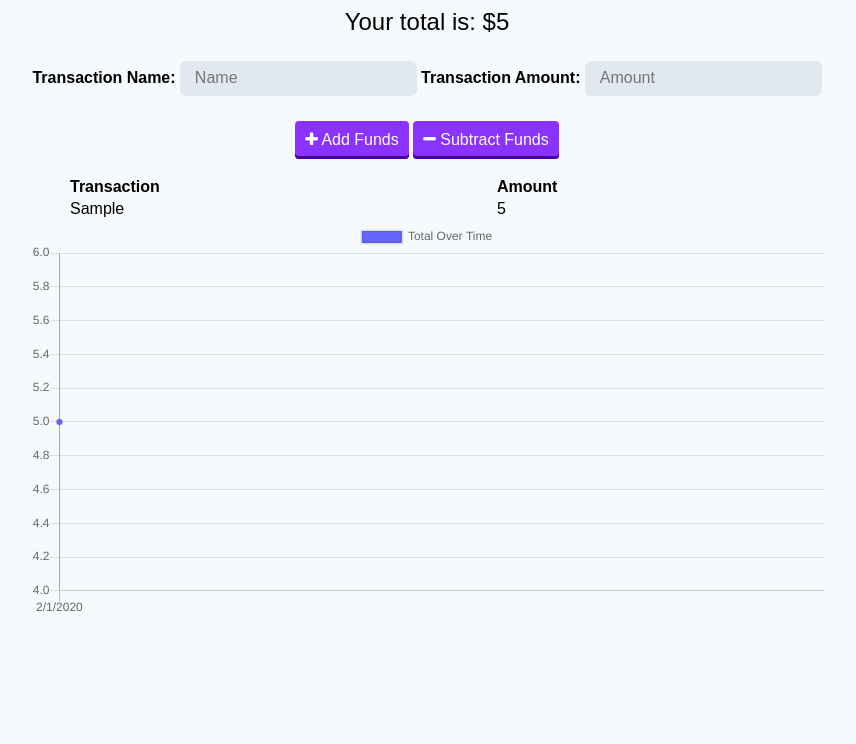
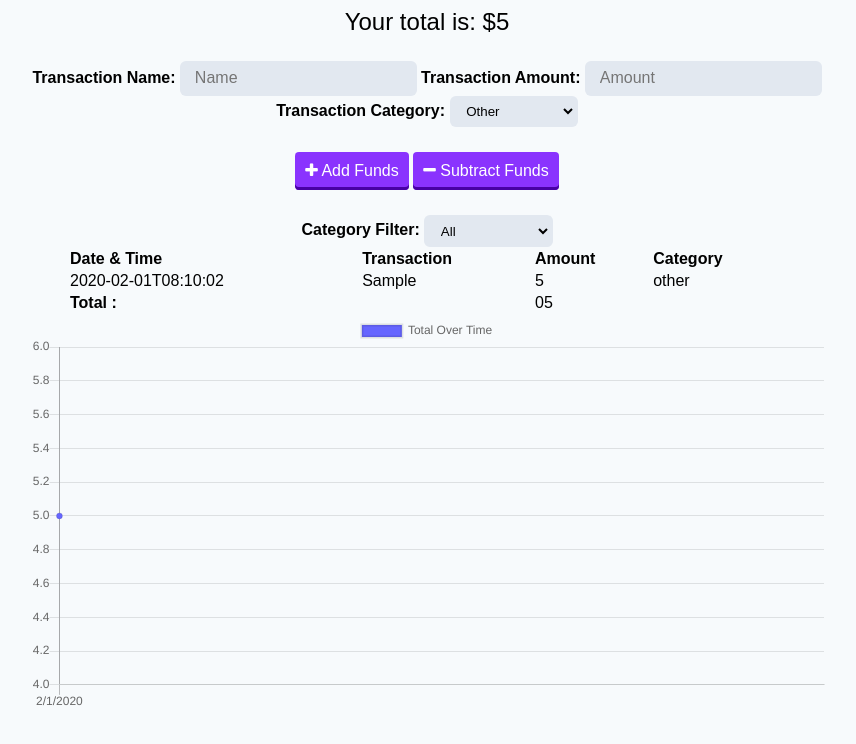
Before and after one commit to Normanlei/Budget-Tracker, a website built with webpack: page public/index.html in a window 1280 px wide. Both pictures are taken after typing "Sample", "5" into the empty fields and a click on the button "Add Funds". Shown: the whole page, without its empty margins (213-1069 px from the left). Built offline with nearby package versions, Linux system fonts and the light colour scheme; files whose address does not match are found by name.

Commit message:
add extra feature

```diff
--- a/models/transaction.js
+++ b/models/transaction.js
@@ -15,6 +15,10 @@ const transactionSchema = new Schema({
   date: {
     type: Date,
     default: Date.now
+  },
+  category: {
+    type: String,
+    required: true
   }
 });
 
--- a/public/index.html
+++ b/public/index.html
@@ -26,6 +26,14 @@
       <label for="t-amount">Transaction Amount:</label>
       <input type="number" min="0" id="t-amount" placeholder="Amount" />
 
+      <label for="t-category">Transaction Category:</label>
+      <select id="t-category">
+        <option value="other" selected>Other</option>
+        <option value="entertainment">Entertainment</option>
+        <option value="household">Household</option>
+        <option value="organization">Organization</option>
+      </select>
+
       <div class="transaction-buttons">
         <button id="add-btn"><i class="fa fa-plus"></i> Add Funds</button>
         <button id="sub-btn">
@@ -33,15 +41,33 @@
         </button>
       </div>
       <p role="alert" class="error"></p>
+      <div class="view-options">
+        <label for="f-category">Category Filter:</label>
+        <select id="f-category">
+          <option value="all" selected>All</option>
+          <option value="other">Other</option>
+          <option value="entertainment">Entertainment</option>
+          <option value="household">Household</option>
+          <option value="organization">Organization</option>
+        </select>
+      </div>
     </form>
 
     <div class="transactions">
       <table>
         <thead>
+          <th>Date & Time</th>
           <th>Transaction</th>
           <th>Amount</th>
+          <th>Category</th>
         </thead>
         <tbody id="tbody"></tbody>
+        <tfoot>
+          <tr>
+            <th colspan="2">Total :</th>
+            <td id="tfoottotal">0</td>
+          </tr>
+        </tfoot>
       </table>
     </div>
 
--- a/public/index.js
+++ b/public/index.js
@@ -1,6 +1,16 @@
 let transactions = [];
 let myChart;
-import {saveRecord} from "./db";
+import { saveRecord } from "./db";
+
+const categoryFilterEl = document.getElementById("f-category");
+categoryFilterEl[0].selectedIndex = 0;
+
+categoryFilterEl.addEventListener("change", function (event) {
+  event.preventDefault();
+  let currCategory = this.value;
+  populateTable(currCategory);
+  populateChart(currCategory);
+});
 
 fetch("/api/transaction")
   .then(response => response.json())
@@ -8,8 +18,8 @@ fetch("/api/transaction")
     // save db data on global variable
     transactions = data;
     populateTotal();
-    populateTable();
-    populateChart();
+    populateTable("all");
+    populateChart("all");
   });
 
 function populateTotal() {
@@ -22,26 +32,56 @@ function populateTotal() {
   totalEl.textContent = total;
 }
 
-function populateTable() {
+function populateTable(category) {
   const tbody = document.querySelector("#tbody");
+  const total = document.querySelector("#tfoottotal");
   tbody.innerHTML = "";
-
+  total.innerHTML = "";
+  let sum = 0;
+  if (category === "all") {
     transactions.forEach(transaction => {
+      sum += transaction.value;
       // create and populate a table row
       const tr = document.createElement("tr");
       tr.innerHTML = `
+      <td>${transaction.date.substring(0, 19)}</td>
       <td>${transaction.name}</td>
       <td>${transaction.value}</td>
+      <td>${transaction.category}</td>
     `;
-
       tbody.appendChild(tr);
     });
+    total.innerHTML = sum;
+  } else {
+    let filteredTransactions = transactions.filter(transaction => transaction.category === category);
+    filteredTransactions.forEach(transaction => {
+      sum += transaction.value;
+      // create and populate a table row
+      const tr = document.createElement("tr");
+      tr.innerHTML = `
+      <td>${transaction.date.substring(0, 19)}</td>
+      <td>${transaction.name}</td>
+      <td>${transaction.value}</td>
+      <td>${transaction.category}</td>
+    `;
+      tbody.appendChild(tr);
+    });
+    total.innerHTML = sum;
+  }
 }
 
-function populateChart() {
+function populateChart(category) {
+  let reversed =[];
+  let sum =0;
+  if (category === "all") {
     // copy array and reverse it
-  const reversed = transactions.slice().reverse();
-  let sum = 0;
+    reversed = transactions.slice().reverse();
+    sum = 0;
+  } else {
+    let filteredTransactions = transactions.filter(transaction => transaction.category === category);
+    reversed = filteredTransactions.reverse();
+    sum = 0;
+  }
 
   // create date labels for chart
   const labels = reversed.map(t => {
@@ -81,6 +121,7 @@ function populateChart() {
 function sendTransaction(isAdding) {
   const nameEl = document.querySelector("#t-name");
   const amountEl = document.querySelector("#t-amount");
+  const categoryEl = document.querySelector("#t-category");
   const errorEl = document.querySelector("form .error");
 
   // validate form
@@ -95,7 +136,8 @@ function sendTransaction(isAdding) {
   const transaction = {
     name: nameEl.value,
     value: amountEl.value,
-    date: new Date().toISOString()
+    date: new Date().toISOString(),
+    category: categoryEl.value
   };
 
   // if subtracting funds, convert amount to negative number
@@ -107,8 +149,8 @@ function sendTransaction(isAdding) {
   transactions.unshift(transaction);
 
   // re-run logic to populate ui with new record
-  populateChart();
-  populateTable();
+  populateChart("all");
+  populateTable("all");
   populateTotal();
 
   // also send to server
@@ -128,6 +170,7 @@ function sendTransaction(isAdding) {
         // clear form
         nameEl.value = "";
         amountEl.value = "";
+        categoryEl[0].selectedIndex = 0;
       }
     })
     .catch(err => {
@@ -137,6 +180,7 @@ function sendTransaction(isAdding) {
       // clear form
       nameEl.value = "";
       amountEl.value = "";
+      categoryEl[0].selectedIndex = 0;
     });
 }
 
--- a/public/style.css
+++ b/public/style.css
@@ -18,14 +18,16 @@ label {
   font-weight: 900;
 }
 
-input {
+input,
+select {
   border: 2px solid transparent;
   border-radius: 6px;
   padding: .4em .8em;
   background-color: #E2E8F0;
 }
 
-input:focus {
+input:focus,
+select:focus {
   background-color: #FFFFFF;
   border: 2px solid #CBD5E0;
   outline: 0;
@@ -76,6 +78,7 @@ form {
   margin: 0 auto;
 }
 
-.transaction-buttons {
+.transaction-buttons,
+.view-options {
   margin-top: 25px;
 }
```
Also changed, not shown: public/dist/app.bundle.js, public/dist/manifest.3b7e013366a782dd9d64ebdf8f40283f.json (added), public/dist/service-worker.js. Lines whose indentation alone changed are shown as unchanged.
